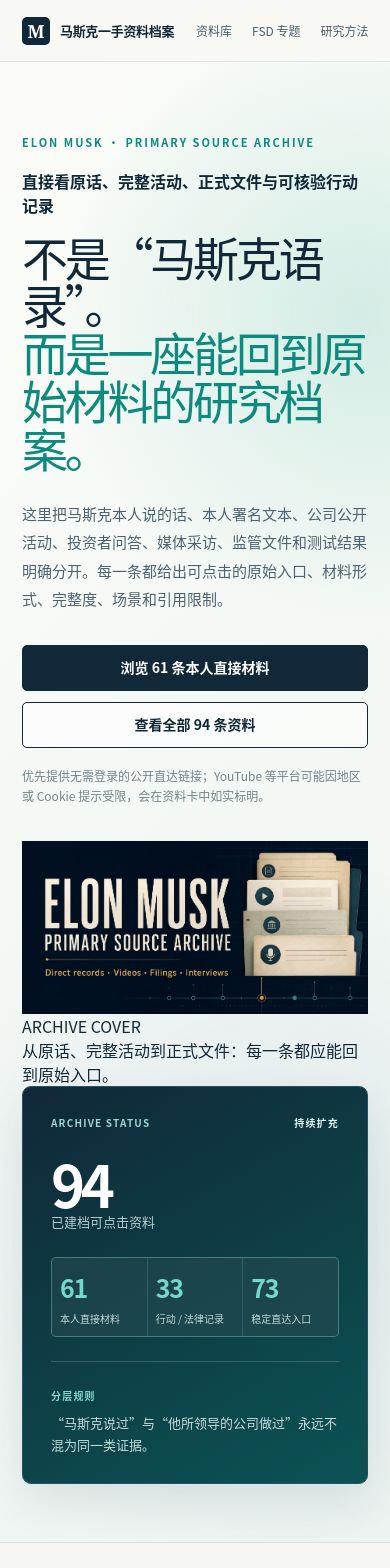
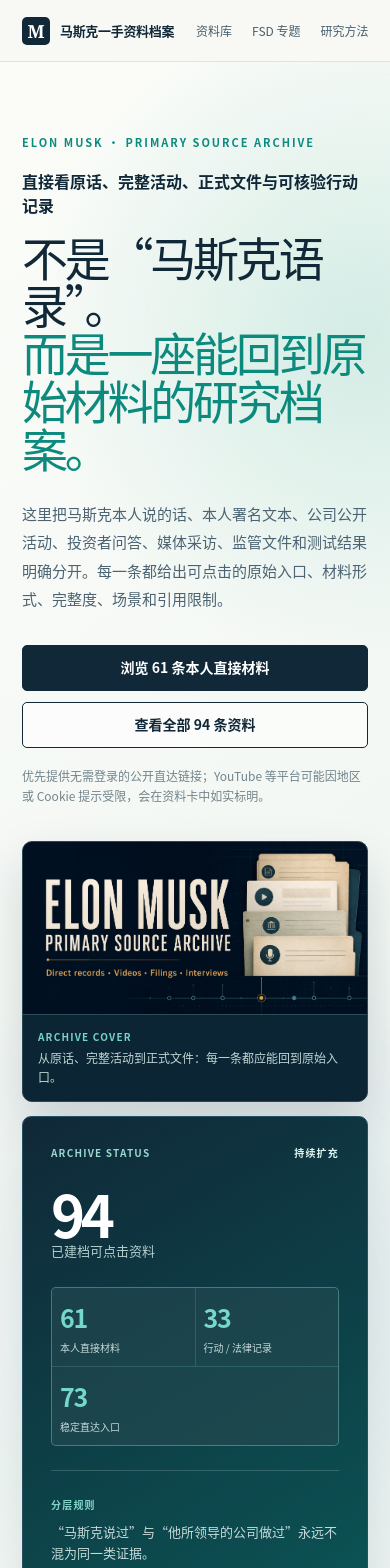
Before and after one commit to a1310055634-sudo/elon-musk-primary-source-research, a Next.js app: page / in a window 390 px wide. Shown: the top 1568 px of the page. Built offline with nearby package versions, Linux system fonts and the light colour scheme.

Commit message:
优化档案封面与资料库样式

```diff
--- a/app/globals.css
+++ b/app/globals.css
@@ -348,10 +348,16 @@
 
 /* Source-archive expansion */
 .archive-header { background: rgba(248, 249, 245, .92); }
-.archive-hero { display: grid; grid-template-columns: minmax(0, 1.18fr) minmax(320px, .62fr); gap: 72px; align-items: end; padding: 112px max(5vw, calc((100vw - 1200px) / 2)) 86px; background: radial-gradient(circle at 92% 17%, rgba(85, 187, 168, .22), transparent 24%), radial-gradient(circle at 68% 78%, rgba(107, 146, 194, .12), transparent 31%), linear-gradient(140deg, #fbfcf8 0%, #edf4f1 100%); border-bottom: 1px solid var(--line); }
+.archive-hero { display: grid; grid-template-columns: minmax(0, 1.05fr) minmax(360px, .95fr); gap: 54px; align-items: center; padding: 92px max(5vw, calc((100vw - 1200px) / 2)) 82px; background: radial-gradient(circle at 92% 17%, rgba(85, 187, 168, .22), transparent 24%), radial-gradient(circle at 68% 78%, rgba(107, 146, 194, .12), transparent 31%), linear-gradient(140deg, #fbfcf8 0%, #edf4f1 100%); border-bottom: 1px solid var(--line); }
 .archive-hero-copy { min-width: 0; }
 .archive-hero-copy h1 { max-width: 920px; }
 .hero-microcopy { max-width: 690px; margin: 18px 0 0; color: #72848b; font-size: 12px; line-height: 1.7; }
+.archive-hero-side { display: grid; width: 100%; max-width: 540px; gap: 14px; justify-self: end; }
+.archive-cover { margin: 0; overflow: hidden; background: #0c2535; border: 1px solid #284b58; border-radius: 10px; box-shadow: 0 22px 48px rgba(16, 40, 56, .16); }
+.archive-cover img { display: block; width: 100%; height: auto; }
+.archive-cover figcaption { display: grid; grid-template-columns: auto 1fr; gap: 12px; align-items: start; padding: 12px 15px 14px; color: #d9ece8; background: #0c2535; border-top: 1px solid rgba(155, 216, 207, .22); }
+.archive-cover figcaption span { padding-top: 2px; color: #76d5c9; font-size: 10px; font-weight: 900; letter-spacing: .12em; }
+.archive-cover figcaption p { margin: 0; color: #bfd5d3; font-size: 12px; line-height: 1.55; }
 .archive-ledger { align-self: stretch; padding: 28px; color: #edf7f4; background: linear-gradient(150deg, #102838, #0b5354); border: 1px solid #245264; border-radius: 9px; box-shadow: var(--shadow); }
 .ledger-topline { display: flex; justify-content: space-between; gap: 14px; color: #9bd8cf; font-size: 10px; font-weight: 900; letter-spacing: .12em; }
 .ledger-topline strong { color: #dff4ee; font-size: 10px; }
@@ -398,6 +404,10 @@
 .filter-row-bottom { padding-top: 17px; border-top: 1px solid #d0dfdc; }
 .filter-pills .stable-filter { color: #285a5b; border-color: #71aaa1; }
 .filter-pills .stable-filter.is-active { color: #fff; background: var(--teal-deep); border-color: var(--teal-deep); }
+.evidence-legend { display: flex; flex-wrap: wrap; gap: 9px 15px; align-items: center; padding-top: 17px; border-top: 1px solid #d0dfdc; }
+.evidence-legend > span { color: #526b76; font-size: 11px; font-weight: 900; }
+.evidence-legend > div { display: inline-flex; gap: 6px; align-items: center; }
+.evidence-legend small { color: #627784; font-size: 11px; }
 .library-result-line { display: flex; justify-content: space-between; gap: 18px; align-items: baseline; margin: 25px 0 14px; }
 .library-result-line p { margin: 0; color: var(--muted); font-size: 13px; }
 .library-result-line strong { color: var(--teal-deep); font-size: 18px; }
@@ -427,7 +437,8 @@
 
 @media (max-width: 980px) {
   .archive-hero { grid-template-columns: 1fr; gap: 35px; }
-  .archive-ledger { max-width: 620px; }
+  .archive-hero-side { max-width: 620px; justify-self: start; }
+  .archive-ledger { max-width: none; }
   .archive-source-grid { grid-template-columns: repeat(2, 1fr); }
   .archive-meta-grid { grid-template-columns: repeat(2, 1fr); }
 }
@@ -451,3 +462,9 @@
   .ledger-metrics { grid-template-columns: 1fr 1fr 1fr; }
   .ledger-metrics > div { min-height: 76px; padding: 11px 8px; }
 }
+
+@media (max-width: 430px) {
+  .archive-cover figcaption { grid-template-columns: 1fr; gap: 5px; }
+  .ledger-metrics { grid-template-columns: repeat(2, 1fr); }
+  .ledger-metrics > div:last-child { grid-column: 1 / -1; }
+}
```
